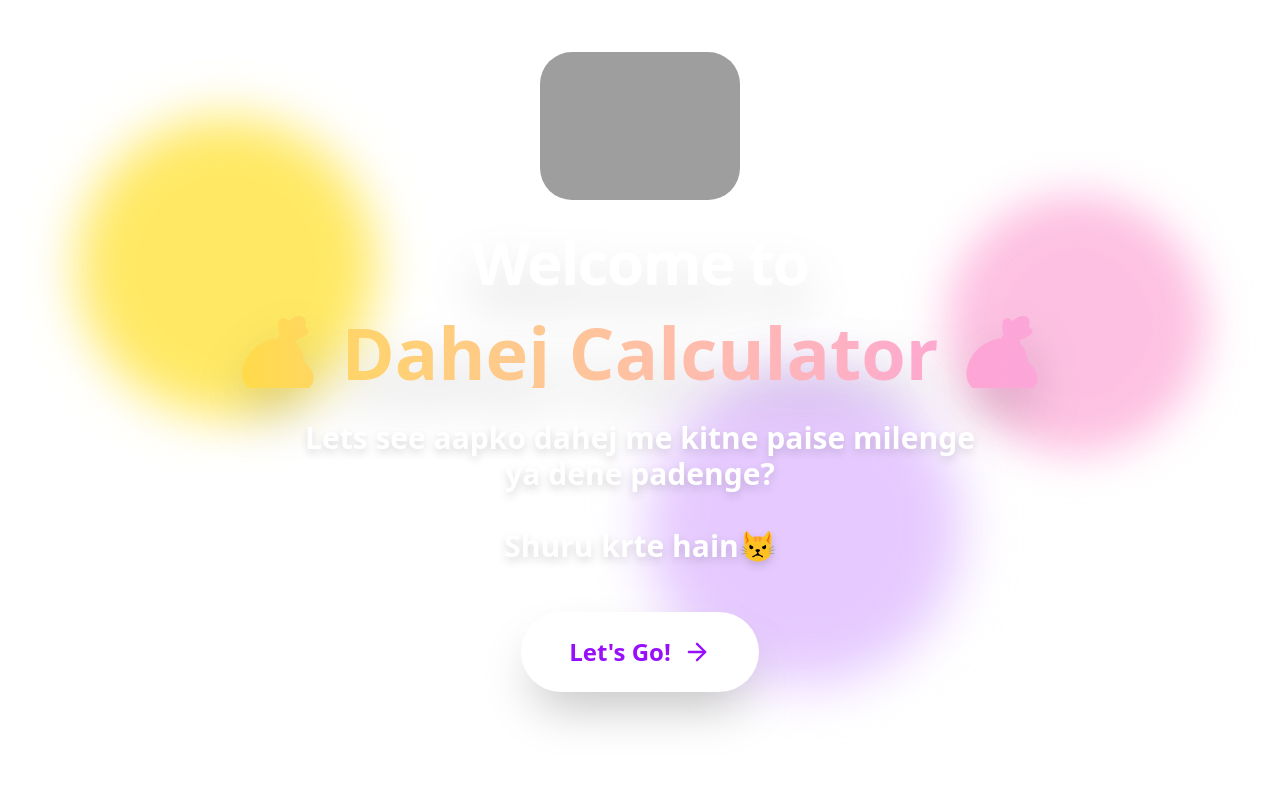
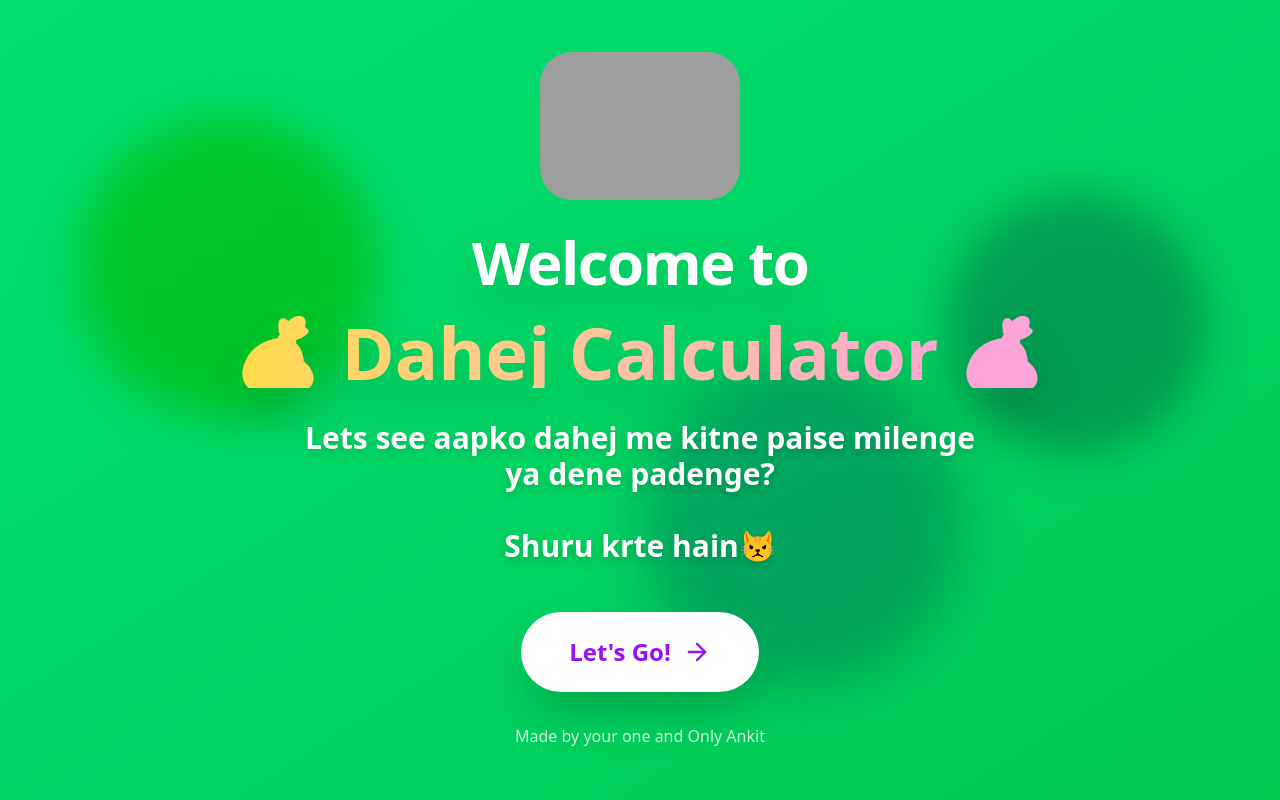
Before and after one commit to bad-ninja101/dahejcalculator, a React (Vite) app: page / in a window 1280 px wide. Built offline with nearby package versions, Linux system fonts and the light colour scheme; grey boxes are pictures that could not be loaded.

Commit message:
Change background gradient colors in WelcomePage

```diff
--- a/src/pages/WelcomePage.jsx
+++ b/src/pages/WelcomePage.jsx
@@ -3,7 +3,7 @@
 
 const WelcomePage = ({ onContinue }) => {
   return (
-    <div className="min-h-screen bg-gradient-to-br from-black-400 via-grey-400 to-black-500 flex items-center justify-center p-4 overflow-hidden relative">
+    <div className="min-h-screen bg-gradient-to-br from-green-400 via-white-400 to-green-500 flex items-center justify-center p-4 overflow-hidden relative">
 
       <div className="absolute inset-0 overflow-hidden">
         <div className="absolute top-20 left-10 w-72 h-72 bg-yellow-300 rounded-full mix-blend-multiply filter blur-xl opacity-70 animate-blob"></div>
```
